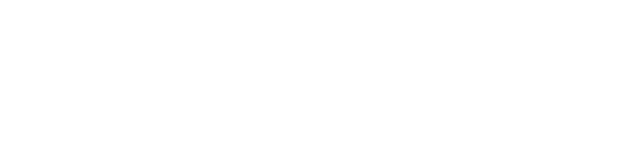
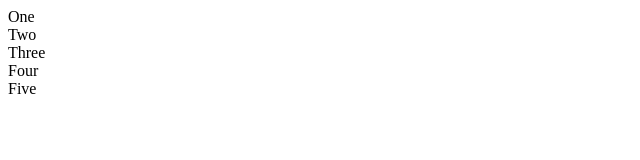
Before and after one commit to myriam-de/pages, a plain HTML site: page Index.html in a window 1280 px wide. Shown: the whole page, without its empty margins (0-640 px from the left). Drawn offline with Linux system fonts and the light colour scheme.

Commit message:
Update Index.html

```diff
--- a/Index.html
+++ b/Index.html
@@ -5,6 +5,13 @@
     <title>Galería</title>
   </head>
   <body>
+         <div class="wrapper">
+              <div class="box1">One</div>
+              <div class="box2">Two</div>
+              <div class="box3">Three</div>
+              <div class="box4">Four</div>
+              <div class="box5">Five</div>
+         </div>
 
   </body>
 </html>
```
